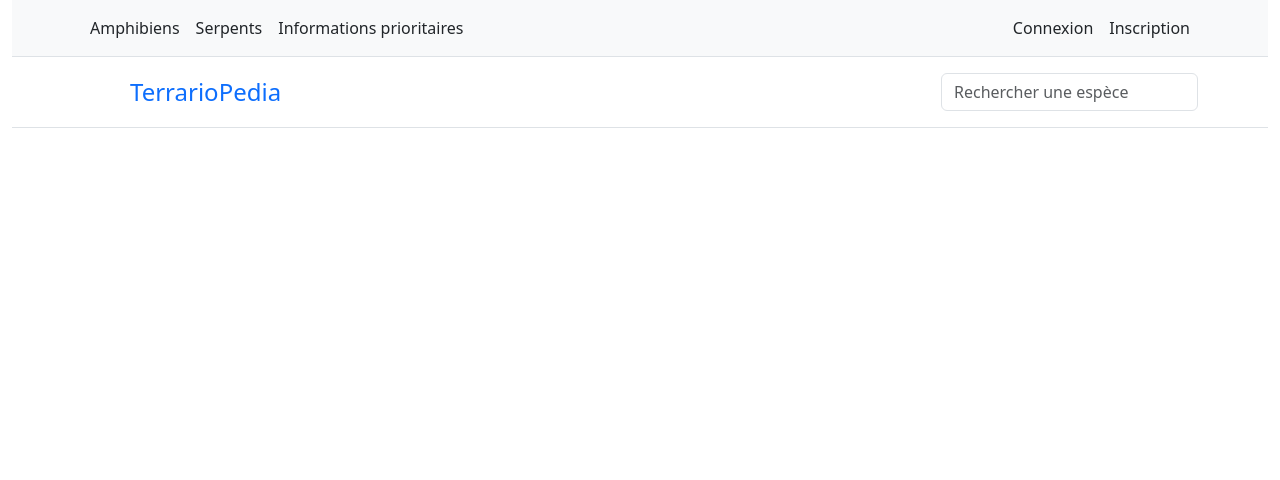
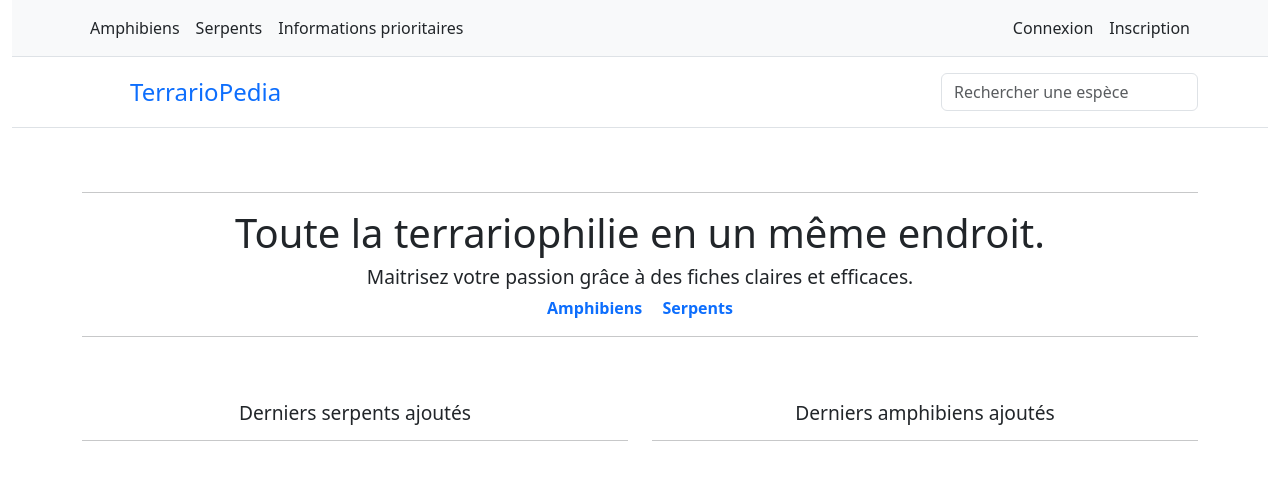
Before and after one commit to yannickberthoud/TerrarioPedia, a Django app: page / in a window 1280 px wide. Shown: the top 480 px of the page. Run offline with Django 4.2, Linux system fonts and the light colour scheme; data that the repository does not hold is empty; some libraries are stand-ins or nearby versions.

Commit message:
edited homepage

```diff
--- a/templates/base.html
+++ b/templates/base.html
@@ -52,6 +52,7 @@
         </div>
     </header>
 </div>
+
 <div class="container mt-5">
     {% block content %}{% endblock %}
 </div>
--- a/templates/terrariopedia/home.html
+++ b/templates/terrariopedia/home.html
@@ -3,12 +3,23 @@
 {% block title %}Accueil{% endblock %}
 
 {% block content %}
-
-{% if snakes %}
-<h2 class="mt-5">Derniers serpents ajoutés</span></h2>
+<div class="row">
+    <div class="col-md-12 text-center">
+        <hr />
+        <h1>Toute la terrariophilie en un même endroit.</h1>
+        <h2>Maitrisez votre passion grâce à des fiches claires et efficaces.</h2>
+        <a href="{% url 'amphibian_list' %}" class="text-decoration-none fw-bolder me-3" title="Terrariopedia - Voir les fiches d'élevage d'amphibiens">Amphibiens</a>
+        <a href="{% url 'snake_list' %}" class="text-decoration-none fw-bolder" title="Terrariopedia - Voir les fiches d'élevages de serpents">Serpents</a>
+        <hr />
+    </div>
+</div>
+<div class="row">
+    <div class="col-md-6">
+        <h2 class="mt-5 text-center">Derniers serpents ajoutés</span></h2>
+        <hr />
         <div class="row">
             {% for snake in snakes %}
-            <div class="col-sm-3">
+                <div class="col-md-6 col-sm-6">
                     <div class="card mt-1">
                         <img src="{{ snake.image.url }}"  height="200" width="300" class="card-img-top" alt="TerrarioPedia - Fiche de maintiens de {{ snake.get_scientific_name }}">
                       <div class="card-body">
@@ -18,13 +29,13 @@
                   </div>
             {% endfor %}
         </div>
-{% endif %}
-
-{% if amphibians %}
-<h2 class="mt-5">Derniers amphibiens ajoutés</span></h2>
+    </div>
+    <div class="col-md-6">
+        <h2 class="mt-5 text-center">Derniers amphibiens ajoutés</span></h2>
+        <hr />
     <div class="row">
         {% for amphibian in amphibians %}
-            <div class="col-sm-3">
+            <div class="col-md-6  col-sm-6">
                 <div class="card mt-1">
                     <img src="{{ amphibian.image.url }}"  height="200" width="300" class="card-img-top" alt="TerrarioPedia - Fiche de maintiens de {{ amphibian.get_scientific_name }}">
                   <div class="card-body">
@@ -34,5 +45,6 @@
               </div>
         {% endfor %}
     </div>
-{% endif %}
+    </div>
+</div>
 {% endblock %}
--- a/terrariopedia/views.py
+++ b/terrariopedia/views.py
@@ -6,8 +6,8 @@ from django.contrib import messages
 from django.contrib.auth.forms import AuthenticationForm
 
 def home(request):
-    snakes = Card.objects.filter(approved='True').order_by('-id')[:16]
-    amphibians = Amphibian.objects.filter(approved='True').order_by('-id')[:16]
+    snakes = Card.objects.order_by('-id')[:6]
+    amphibians = Amphibian.objects.order_by('-id')[:6]
     return render(request, 'terrariopedia/home.html', {'snakes': snakes, 'amphibians': amphibians})
 
 def register(request):
```
Lines whose indentation alone changed are shown as unchanged.
